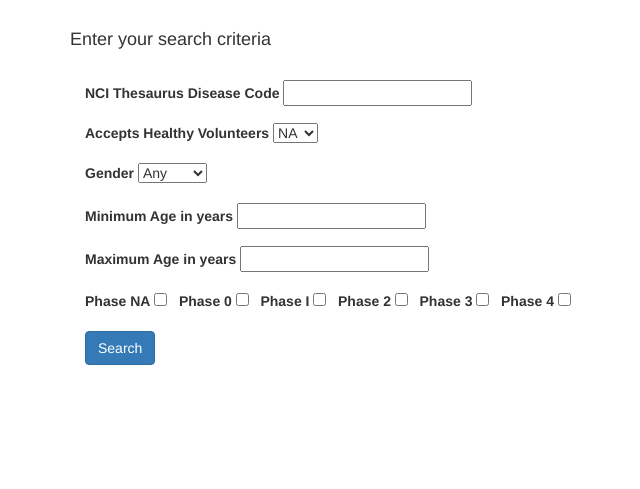
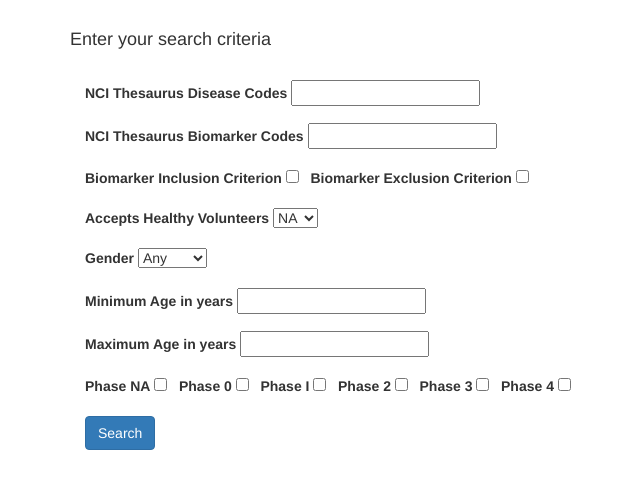
Before and after one commit to hniedner/ctrp_rest_client, a Flask app: page /search in a window 1280 px wide. Shown: the part 92-581 px from the top of the page, without its empty margins (220-860 px from the left). Run offline with Flask 2, Linux system fonts and the light colour scheme; some libraries are stand-ins or nearby versions.

Commit message:
added biomarker criterion to search from, reversed gender default to 'Any'

```diff
--- a/ctrp_rest_client/forms.py
+++ b/ctrp_rest_client/forms.py
@@ -6,11 +6,14 @@ class TrialSearchForm(FlaskForm):
     gender_choices = [('Any', 'Any'), ('Both', 'Both'), ('Male', 'Male'), ('Female', 'Female')]
     healthy_volunteer_choices = [('NA', 'NA'), ('Yes', 'Yes'), ('No', 'No')]
 
-    disease_codes = StringField(u'NCI Thesaurus Disease Code', validators=[validators.DataRequired()])
-    accepts_healthy_volunteers_indicator = SelectField('Accepts Healthy Volunteers',
-                                                       choices=healthy_volunteer_choices,
-                                                       default='NA')
+    disease_codes = StringField(u'NCI Thesaurus Disease Codes')
+
+    biomarker_codes = StringField(u'NCI Thesaurus Biomarker Codes')
+    biomarker_assay_purpose_inclusion = BooleanField(u'Biomarker Inclusion Criterion')
+    biomarker_assay_purpose_exclusion = BooleanField(u'Biomarker Exclusion Criterion')
+
     gender = SelectField(u'Gender', choices=gender_choices, default='Any')
+
     phasena = BooleanField(u'Phase NA')
     phase0 = BooleanField(u'Phase 0')
     phase1 = BooleanField(u'Phase I')
@@ -22,3 +25,7 @@ class TrialSearchForm(FlaskForm):
     # apparently IntegerField is required by default
     min_age_number = IntegerField(u'Minimum Age in years', validators=[validators.optional()])
     max_age_number = IntegerField(u'Maximum Age in years', validators=[validators.optional()])
+
+    accepts_healthy_volunteers_indicator = SelectField('Accepts Healthy Volunteers',
+                                                       choices=healthy_volunteer_choices,
+                                                       default='NA')
--- a/ctrp_rest_client/templates/search_form.html
+++ b/ctrp_rest_client/templates/search_form.html
@@ -26,6 +26,16 @@ Clinical Trial Search Form
             <div class="form-group">
                 {{ form.disease_codes.label }}
                 {{ form.disease_codes }}
+            </div>
+            <div class="form-group">
+                {{ form.biomarker_codes.label }}
+                {{ form.biomarker_codes }}
+            </div>
+            <div class="form-group">
+                {{ form.biomarker_assay_purpose_inclusion.label }}
+                {{ form.biomarker_assay_purpose_inclusion }} &nbsp;
+                {{ form.biomarker_assay_purpose_exclusion.label }}
+                {{ form.biomarker_assay_purpose_exclusion }}
             </div>
             <div class="form-group">
                 {{ form.accepts_healthy_volunteers_indicator.label }}
--- a/ctrp_rest_client/views.py
+++ b/ctrp_rest_client/views.py
@@ -67,23 +67,44 @@ def _parse_search_params(form):
     if form.max_age_number.data:
         search_params["eligibility.structured.max_age_number_lte"] = form.max_age_number.data
 
-    disease_codes = _parse_disease_codes(form)
+    disease_codes = _parse_list_values(form.disease_codes)
     if disease_codes:
         search_params["diseases.nci_thesaurus_concept_id"] = disease_codes
+
+    biomarker_codes = _parse_list_values(form.biomarker_codes)
+    if biomarker_codes:
+        search_params["biomarkers.nci_thesaurus_concept_id"] = biomarker_codes
+
+    assay_purposes = _parse_biomarker_assay_purpose(form)
+    if assay_purposes:
+        search_params["biomarkers.assay_purpose"] = assay_purposes
 
     phases = _parse_phase(form)
     if phases:
         search_params["phase.phase"] = phases
 
+    print(search_params)
+
     return search_params
 
 
-def _parse_disease_codes(form):
-    disease_codes = []
-    if form.disease_codes.data:
-        disease_codes = [x.strip() for x in form.disease_codes.data.split(',')]
+def _parse_list_values(formfield):
+    items = []
+    if formfield.data:
+        items = [x.strip() for x in formfield.data.split(',')]
 
-    return disease_codes
+    print(items)
+    return items
+
+
+def _parse_biomarker_assay_purpose(form):
+    assay_purposes = []
+    if form.biomarker_assay_purpose_inclusion.data:
+        assay_purposes.append('Eligibility Criterion - Inclusion')
+    if form.biomarker_assay_purpose_exclusion.data:
+        assay_purposes.append('Eligibility Criterion - Exclusion')
+
+    return assay_purposes
 
 
 def _parse_phase(form):
```
